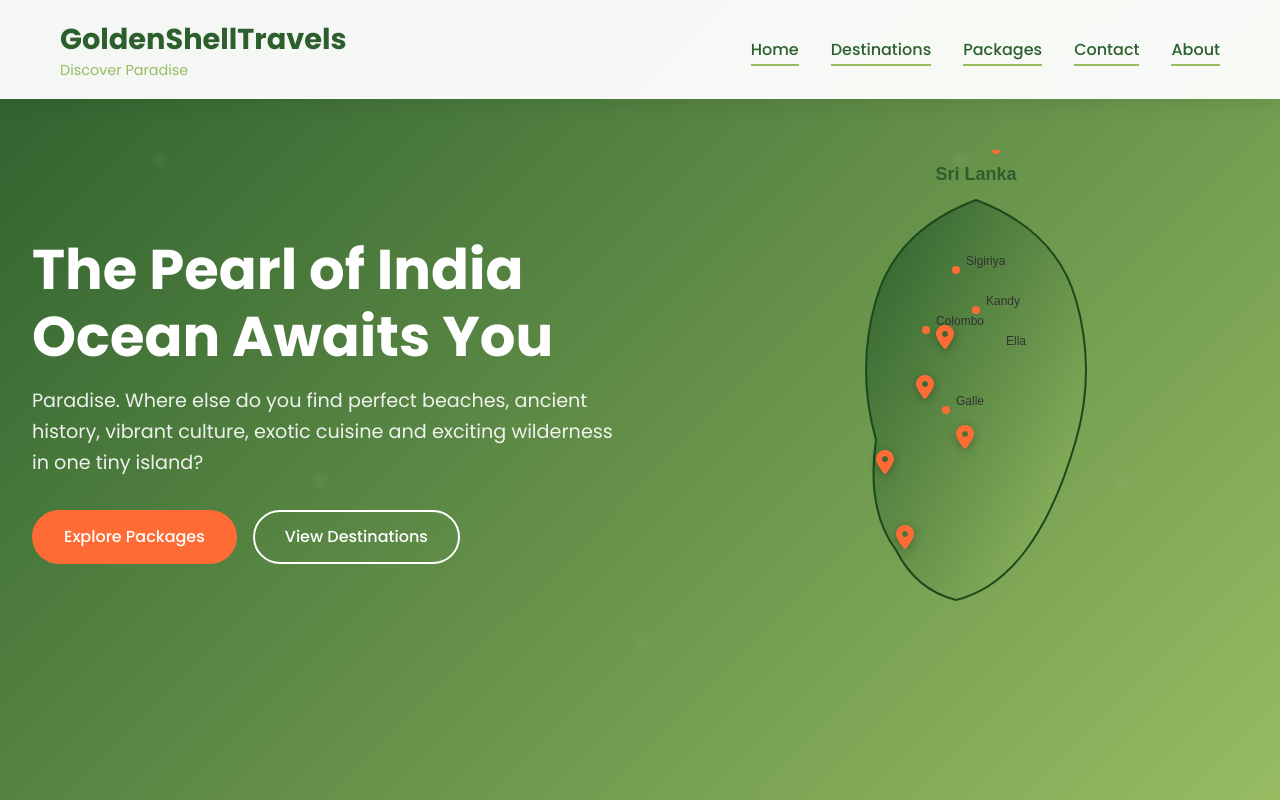
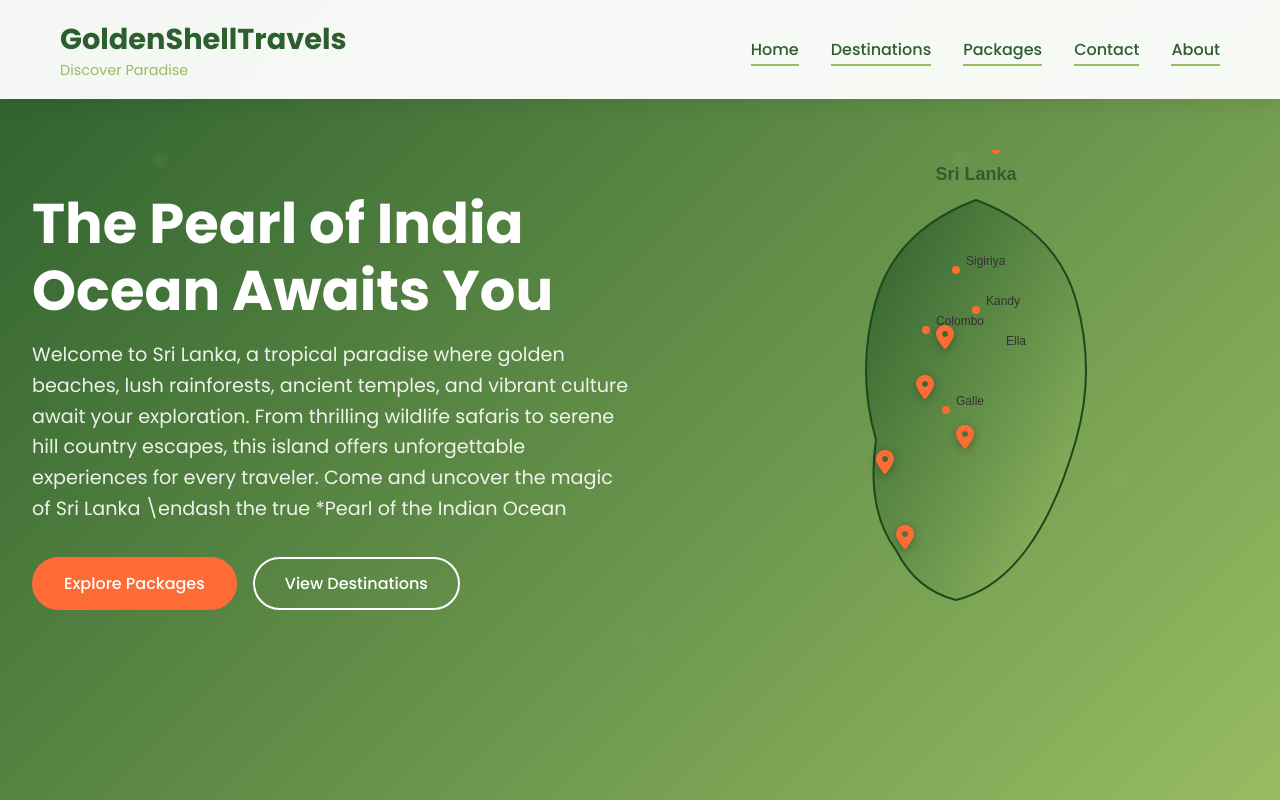
Before and after one commit to seshangamage/travel-website, a plain HTML site: page index.html in a window 1280 px wide. Shown: the top 800 px of the page. Drawn offline with Linux system fonts and the light colour scheme.

Commit message:
Update index.html - Sub paragraph

```diff
--- a/index.html
+++ b/index.html
@@ -47,7 +47,7 @@
     <section class="hero">
         <div class="hero-content">
             <h1>The Pearl of India Ocean Awaits You</h1>
-            <p>Paradise. Where else do you find perfect beaches, ancient history, vibrant culture, exotic cuisine and exciting wilderness in one tiny island?</p>
+            <p>Welcome to Sri Lanka, a tropical paradise where golden beaches, lush rainforests, ancient temples, and vibrant culture await your exploration. From thrilling wildlife safaris to serene hill country escapes, this island offers unforgettable experiences for every traveler. Come and uncover the magic of Sri Lanka \endash  the true *Pearl of the Indian Ocean</p>
             <div class="hero-buttons">
                 <a href="packages.html" class="btn btn-primary">Explore Packages</a>
                 <a href="destinations.html" class="btn btn-secondary">View Destinations</a>
```
